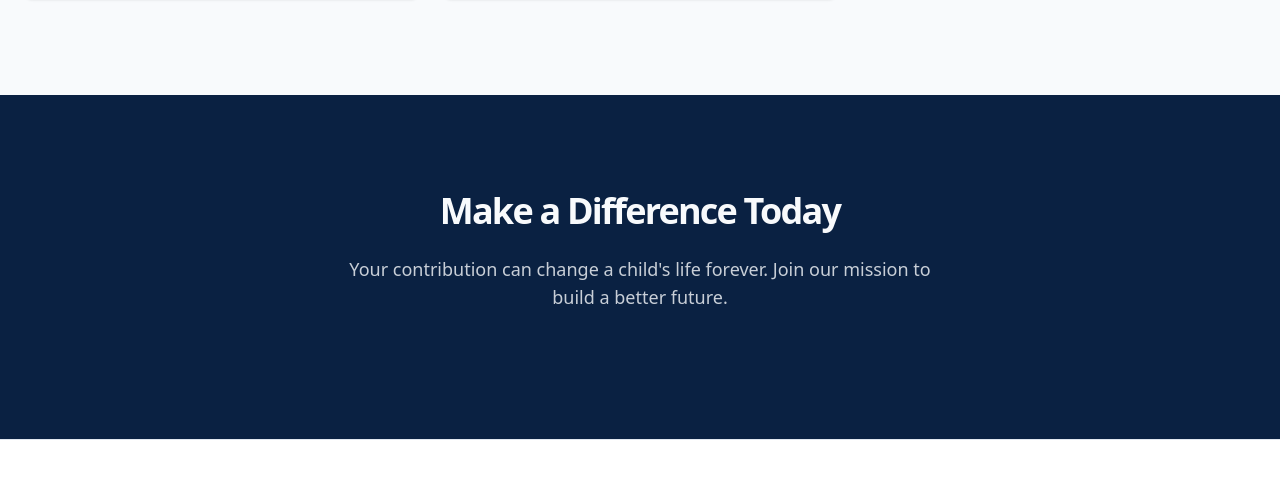
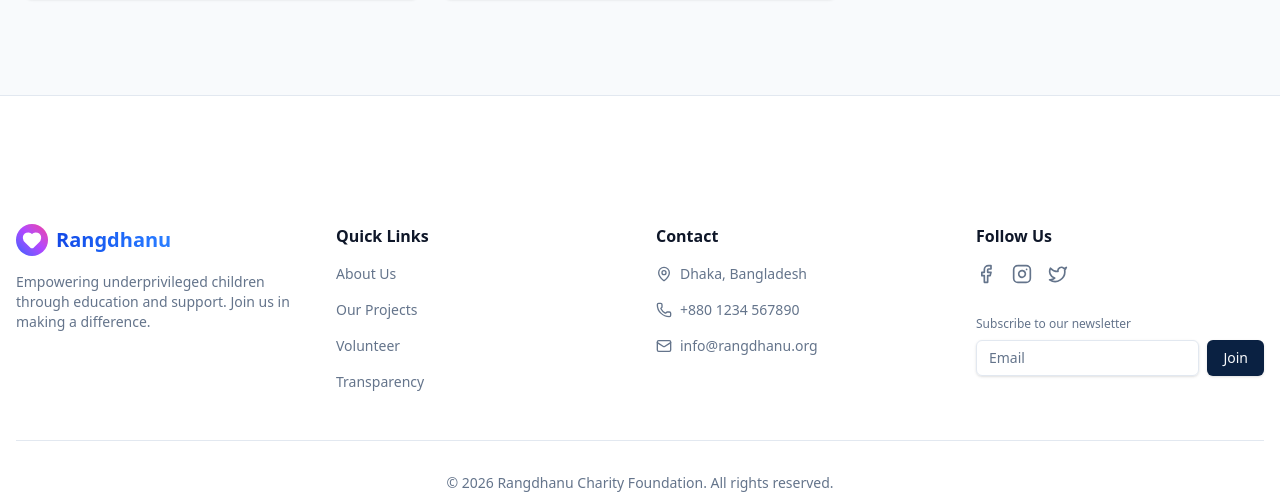
Before and after one commit to rangdhanu-charity/rangdhanu-charity, a Next.js app: page / in a window 1280 px wide. Shown: the part 3711-4205 px from the top of the page. Built offline with nearby package versions, Linux system fonts and the light colour scheme; no server answers; the database is empty.

Commit message:
style: remove call to action from home page

```diff
--- a/src/app/page.tsx
+++ b/src/app/page.tsx
@@ -206,15 +206,7 @@ export default function Home() {
       {/* Testimonials */}
       <HomeTestimonials />
 
-      {/* Call to Action */}
-      <section className="bg-primary text-primary-foreground py-16 md:py-24">
-        <div className="container px-4 text-center">
-          <h2 className="text-3xl font-bold tracking-tighter md:text-4xl mb-6">Make a Difference Today</h2>
-          <p className="max-w-[600px] mx-auto text-primary-foreground/80 mb-8 md:text-lg">
-            Your contribution can change a child's life forever. Join our mission to build a better future.
-          </p>
-        </div>
-      </section>
+
     </div>
   );
 }
```
